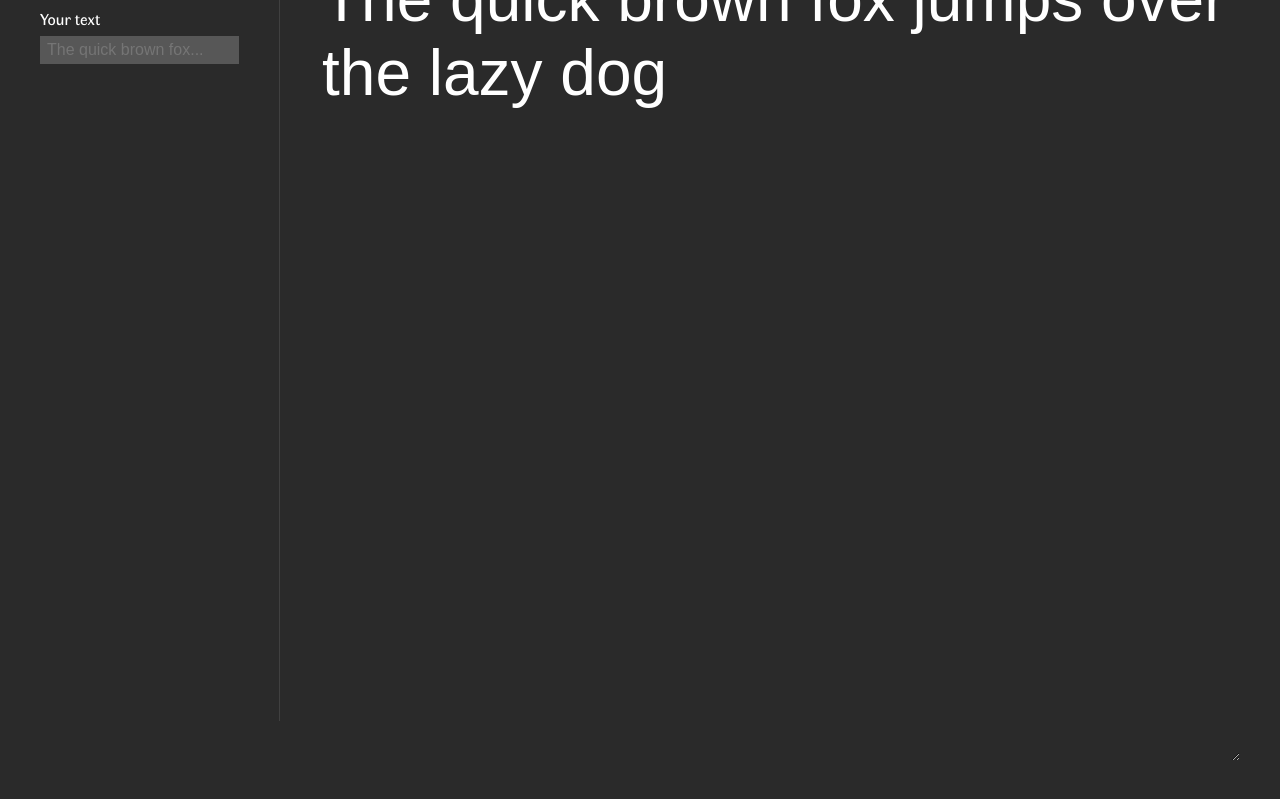
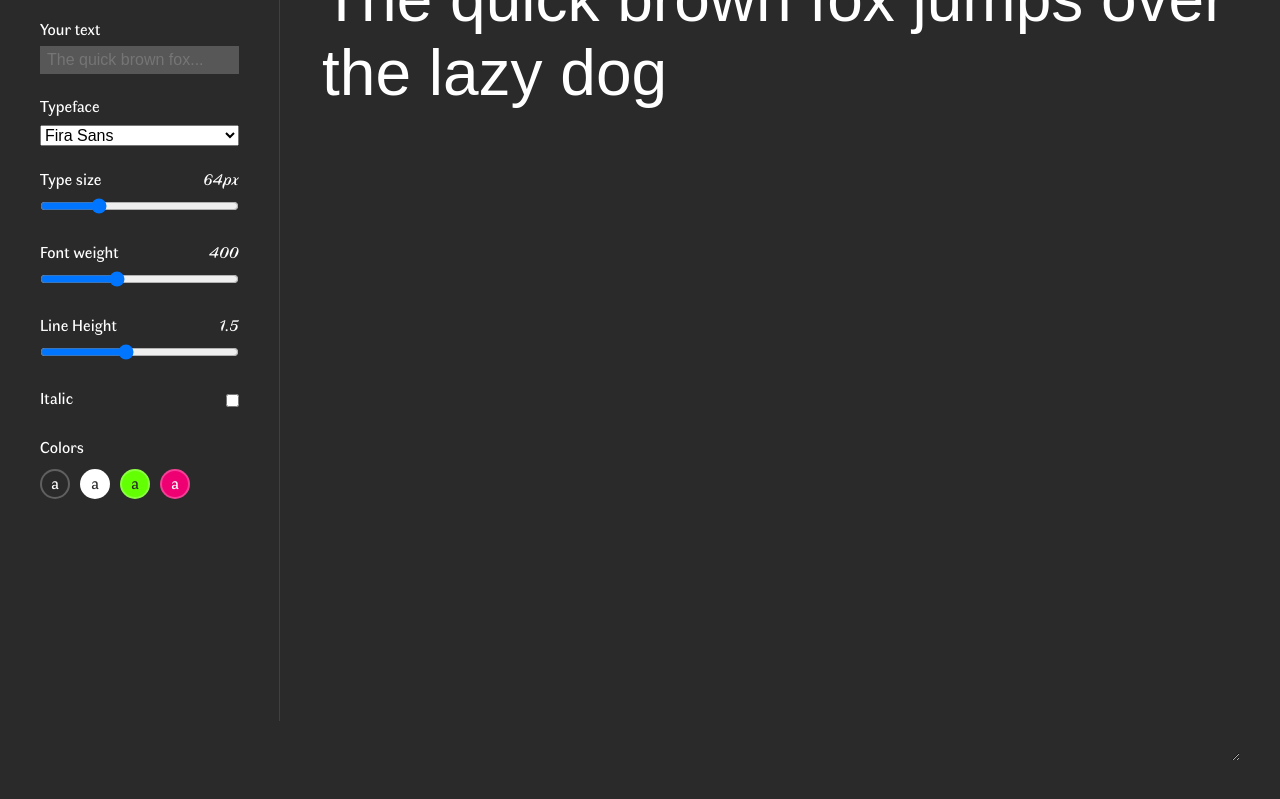
Before and after one commit to mel-ahls/type-checker, a plain HTML site: page index.html in a window 1280 px wide. Shown: the part 79-878 px from the top of the page. Drawn offline with Linux system fonts and the light colour scheme.

Commit message:
font weight slider added and color select styles

```diff
--- a/index.html
+++ b/index.html
@@ -10,12 +10,56 @@
 <body>
   <section class="options">
     <h1>Type Checker</h1>
+
     <div class="option">
       <label>Your text</label>
       <input type="text" name="sentence" placeholder="The quick brown fox...">
     </div>
+
+    <div class="option">
+      <label>Typeface</label>
+      <select name="typeface">
+        <option value="Fira Sans">Fira Sans</option>
+        <option value="Prompt">Prompt</option>
+        <option value="Taviraj">Taviraj</option>
+        <option value="Trirong">Trirong</option>
+      </select>
+    </div>
+
+    <div class="option">
+      <label>Type size<span class="typesize-output">64px</span c></label>
+      <input type="range" name="typesize" min=12 max=200 value=64>
+    </div>
+
+    <div class="option">
+      <label>Font weight <span class="fontweight-output">400</span></label>
+      <input type="range" name="fontweight" min=100 max=900 value=400 step=100>
+    </div>
+
+    <div class="option">
+      <label>Line Height <span class="lineheight-output">1.5</span></label>
+      <input type="range" name="lineheight" min=0.75 max=2.5 value=1.5 step=0.25>
+    </div>
+
+    <div class="option option-checkbox">
+      <label for="">Italic</label>
+      <input type="checkbox" name="italic">
+    </div>
+
+    <div class="option">
+      <label>Colors</label>
+      <div class="colors">
+        <div style="background-color: #2a2a2a; color: #ffffff;">a</div style="">
+        <div style="background-color: #ffffff; color: #2a2a2a;">a</div>
+        <div style="background-color: #63ff03; color: #2a2a2a">a</div>
+        <div style="background-color: #ee0073; color: #ffffff">a</div>
+      </div>
+    </div>
   </section>
+
+
   <textarea class="output">The quick brown fox jumps over the lazy dog</textarea>
+
   <script src="typechecker.js"></script>
 </body>
 </html>
--- a/styles.css
+++ b/styles.css
@@ -22,6 +22,8 @@ img {
    width: 100%;
    display: block;
 }
+
+@import url('https://fonts.googleapis.com/css?family=Fira+Sans:100,100i,200,200i,300,300i,400,400i,500,500i,600,600i,700,700i,800,800i,900,900i|Prompt:100,100i,200,200i,300,300i,400,400i,500,500i,600,600i,700,700i,800,800i,900,900i|Taviraj:100,100i,200,200i,300,300i,400,400i,500,500i,600,600i,700,700i,800,800i,900,900i|Trirong:100,100i,200,200i,300,300i,400,400i,500,500i,600,600i,700,700i,800,800i,900,900i');
 
 @font-face {
   font-family: "Faune";
@@ -68,13 +70,25 @@ h1 {
   font-size: 24px;
 }
 
-.option {
-  margin: 10px 0 0 0;
+div.option {
+  margin: 20px 0 0 0;
+}
+
+div.option-checkbox {
+  display: flex;
+  justify-content: space-between;
+  align-content: center;
 }
 
 label {
   display: block;
   margin: 0 0 5px 0;
+}
+
+label span {
+  float: right;
+  font-style: italic;
+
 }
 
 input[type=text] {
@@ -86,6 +100,14 @@ input[type=text] {
   padding: 5px 7px;
 }
 
+input[type=range]{
+  width: 100%;
+}
+
+select {
+  width: 100%;
+}
+
 textarea.output {
   font-size: 64px;
   width: 100%;
@@ -95,3 +117,17 @@ textarea.output {
   outline: none;
   min-height: 100vh;
 }
+
+div.colors {
+  display: flex;
+}
+
+div.colors div {
+  width: 30px;
+  height: 30px;
+  border: 2px solid rgba(255, 255, 255, 0.25);
+  border-radius: 50%;
+  text-align: center;
+  margin-right: 10px;
+  margin-top: 5px;
+}
--- a/typechecker.js
+++ b/typechecker.js
@@ -1,7 +1,19 @@
 const sentenceTag = document.querySelector(`input[type=text]`);
 
+const typesizeTag = document.querySelector(`input[name=typesize]`);
+const typesizeOutput = document.querySelector('span.typesize-output');
+
+const lineheightTag = document.querySelector(`input[name=lineheight]`)
+const lineheightOutput = document.querySelector("span.lineheight-output")
+
+const italicTag = document.querySelector('input[name=italic]');
+
+const typefaceTag = document.querySelector(`select[name="typeface"]`);
+
+const fontweightTag = document.querySelector(`input[name="fontweight"]`);
+const fontweightOutput = document.querySelector("span.fontweight-output");
+
 const outputTag = document.querySelector("textarea.output");
-
 const originalText = outputTag.value;
 
 // when I type in my sentence tag, update the output tag
@@ -18,3 +30,34 @@ sentenceTag.addEventListener("keyup", function(){
 outputTag.addEventListener("keyup", function (){
   sentenceTag.value = this.value;
 })
+
+// when i change my type size slide, update the text next to it and change the outputTag's font size
+typesizeTag.addEventListener("input", function(){
+  outputTag.style.fontSize = this.value + "px";
+  typesizeOutput.innerHTML = this.value + "px";
+})
+
+fontweightTag.addEventListener("input", function () {
+  outputTag.style.fontWeight = this.value
+  fontweightOutput.innerHTML = this.value
+})
+
+// when I slide the range change line height accordingly
+lineheightTag.addEventListener("input", function(){
+  outputTag.style.lineHeight = this.value;
+  lineheightOutput.innerHTML = this.value;
+})
+
+// when i click checkbox, update font style
+italicTag.addEventListener("change", function(){
+  if (this.checked) {
+    outputTag.style.fontStyle = "italic";
+  } else {
+    outputTag.style.fontStyle = "normal";
+  }
+})
+
+// when i change my select for typeface, update the font family
+typefaceTag.addEventListener("input", function(){
+  outputTag.style.fontFamily = this.value;
+})
```
